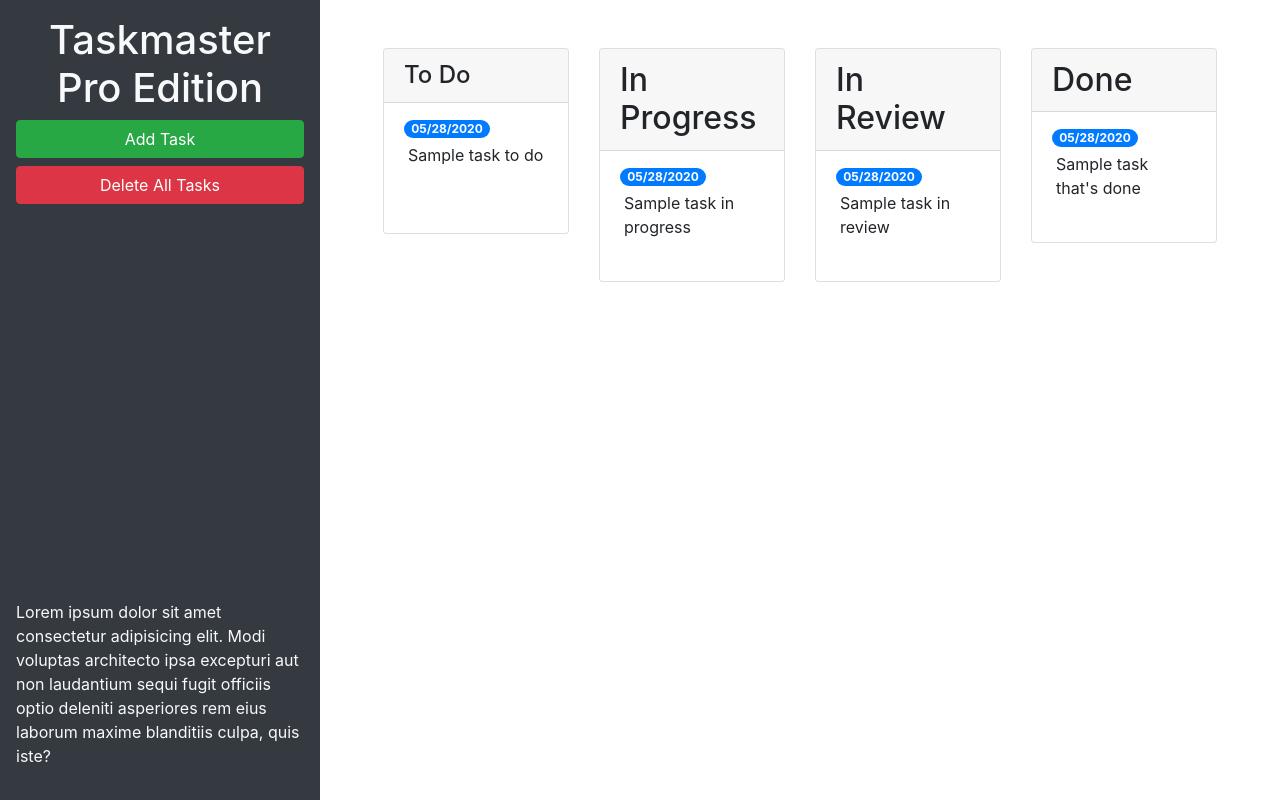
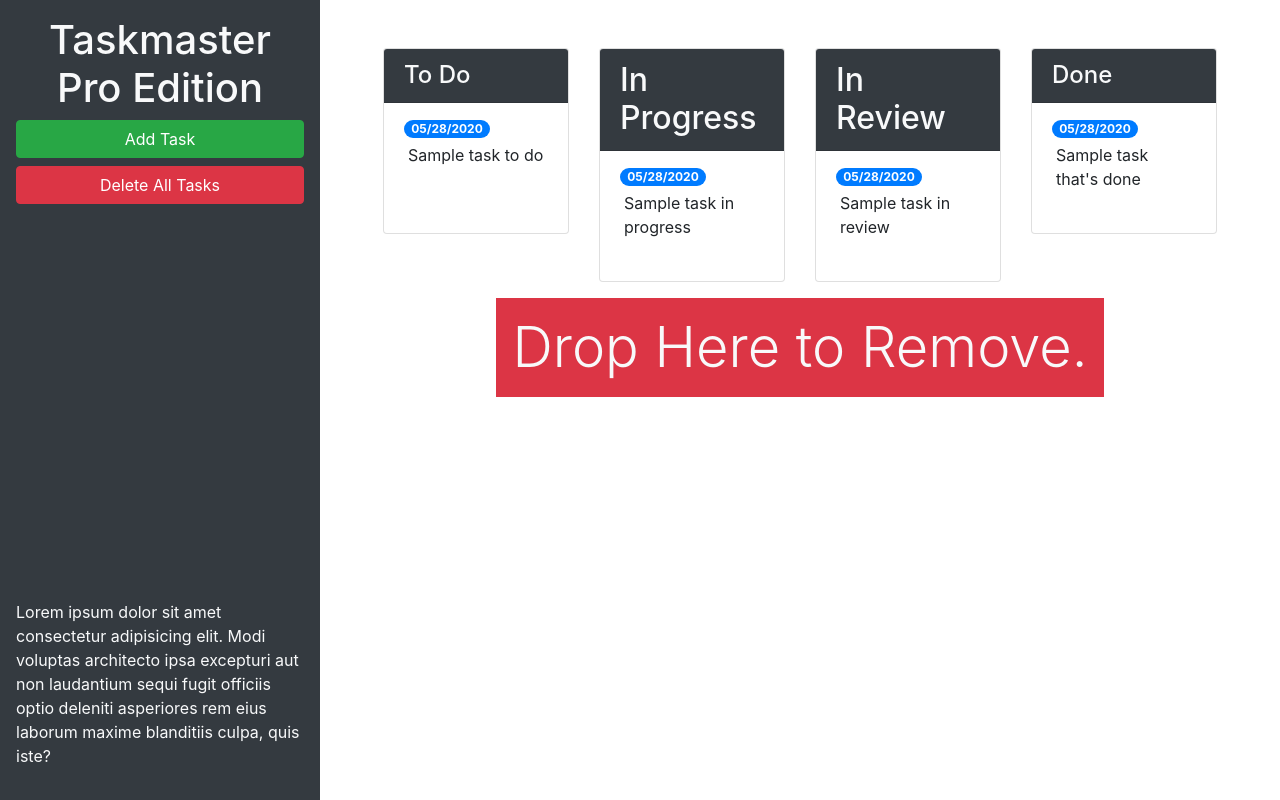
Before and after one commit to SeroGri/taskmaster-pro, a plain HTML site: page index.html in a window 1280 px wide. Drawn offline with nearby package versions, Linux system fonts and the light colour scheme.

Commit message:
added remove button

```diff
--- a/index.html
+++ b/index.html
@@ -13,22 +13,22 @@
 <body>
 
   <div class="row min-vh-100 no-gutters">
-    <header class="col-12 col-lg-3 bg-dark text-light d-flex flex-column p-4 p-lg-3">
+    <header class="col-12 col-lg-3 bg-dark text-light sticky-top d-flex flex-column p-4 p-lg-3">
       <h1 class="text-center">Taskmaster Pro Edition</h1>
       <button id="create-task" class="btn btn-block btn-success" data-toggle="modal" data-target="#task-form-modal">Add
         Task</button>
       <button id="remove-tasks" class="btn btn-block btn-danger">Delete All Tasks</button>
-      <p class="mt-auto">Lorem ipsum dolor sit amet consectetur adipisicing elit. Modi voluptas architecto ipsa
+      <p class="mt-auto d-none d-lg-block">Lorem ipsum dolor sit amet consectetur adipisicing elit. Modi voluptas architecto ipsa
         excepturi aut non
         laudantium sequi fugit officiis optio deleniti asperiores rem eius laborum maxime blanditiis culpa, quis iste?
       </p>
     </header>
-    <main class="col-12 col-lg-9">
+    <main class="col-12 col-lg-9 d-flex flex-column">
         <div class="m-5 row justify-content-around">
           <!-- todo start -->
           <div class="col-12 col-md-6 col-xl-3 mb-3">
             <div class="card">
-              <h4 class="card-header">
+              <h4 class="card-header bg bg-dark text-light">
                 To Do
               </h4>
               <ul id="list-toDo" class="list-group list-group-flush">
@@ -43,7 +43,7 @@
           <!-- in progress start -->
           <div class="col-12 col-md-6 col-xl-3 mb-3">
             <div class="card">
-            <h2 class="card-header">In Progress</h2>
+            <h2 class="card-header bg-dark text-light">In Progress</h2>
             <ul id="list-inProgress" class="list-group list-group-flush">
               <li class="list-group-item">
                 <span class="badge badge-primary badge-pill">05/28/2020</span>
@@ -56,7 +56,7 @@
           <!-- in review start -->
           <div class="col-12 col-md-6 col-xl-3 mb-3">
             <div class="card">
-            <h2 class="card-header">In Review</h2>
+            <h2 class="card-header bg-dark text-light">In Review</h2>
             <ul id="list-inReview" class="list-group list-group-flush">
               <li class="list-group-item">
                 <span class="badge badge-primary badge-pill">05/28/2020</span>
@@ -69,7 +69,7 @@
           <!-- done start -->
           <div class="col-12 col-md-6 col-xl-3 mb-3">
             <div class="card">
-            <h2 class="card-header">Done</h2>
+            <h4 class="card-header bg-dark text-light">Done</h2>
             <ul id="list-done" class="list-group list-group-flush">
               <li class="list-group-item">
                 <span class="badge badge-primary badge-pill">05/28/2020</span>
@@ -77,6 +77,13 @@
               </li>
             </ul>
           </div>
+          </div>
+<div id="trash">
+  <div class="w-100 bg-danger p-3 text-center text-light display-4 mt-auto">
+    Drop Here to Remove.
+  </div>
+</div>
+        </main>
   <!-- Modal -->
   <div class="modal fade" id="task-form-modal" tabindex="-1" role="dialog" aria-labelledby="task-form-modal"
     aria-hidden="true">
```
